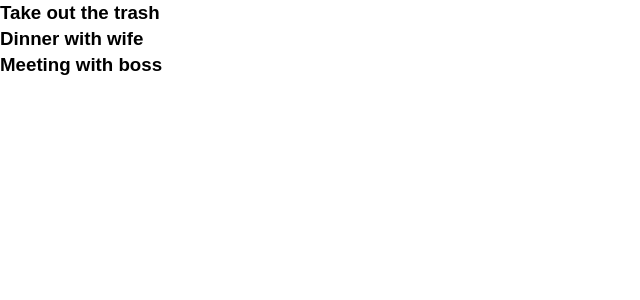
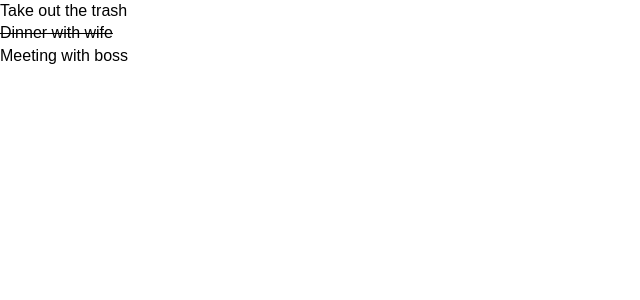
Before and after one commit to wallemang98/react-todo, a React (Create React App) app: page / in a window 1280 px wide. Shown: the top 300 px of the page, without its empty margins (0-640 px from the left). Built offline with nearby package versions, Linux system fonts and the light colour scheme.

Commit message:
Todo and TodoItem components interact, completed todos' have seperate styles

```diff
--- a/src/App.js
+++ b/src/App.js
@@ -18,7 +18,7 @@
     {
       id: 2,
       title: 'Dinner with wife',
-      completed: false
+      completed: true
     },
     {
       id: 3,
--- /dev/null
+++ b/src/components/TodoItem.js
@@ -0,0 +1,35 @@
+import React, { Component } from 'react'
+
+//to specify prop types, we must import them
+import PropTypes from 'prop-types';
+
+export class TodoItem extends Component {
+
+  getStyle = () => {
+    if(this.props.todo.completed) {
+      return {
+        textDecoration: 'line-through'
+      } //closing return
+    }//closing if
+    else {
+      return {
+        textDecoration: 'none'
+      }//closing return
+    }//closing else
+  } //closing getStyle()
+
+  render() {
+    return (
+      <div style={ this.getStyle() }>
+        <p> { this.props.todo.title }</p>
+      </div>
+    )
+  }
+}
+TodoItem.propTypes = {
+  todos: PropTypes.object.isRequired
+}
+
+
+//DONT FORGET TO EXPORT
+export default TodoItem
--- a/src/components/Todos.js
+++ b/src/components/Todos.js
@@ -1,13 +1,22 @@
 //BE SURE TO IMPORT COMPONENTS WITH REACT
 import React, { Component } from 'react';
 
+//we must import components to use them.
+import TodoItem from './TodoItem';
+
+//to specify prop types, we must import them
+import PropTypes from 'prop-types';
+
 class Todos extends Component {
   render() {
-    console.log(this.props.todos)
      return this.props.todos.map((todo) => (
-       <h3>{ todo.title }</h3>
+       <TodoItem key={todo.id} todo={todo} />
      ));
    }
 }
 
+// Proptypes
+Todos.propTypes = {
+  todos: PropTypes.array.isRequired
+}
 export default Todos;
```
